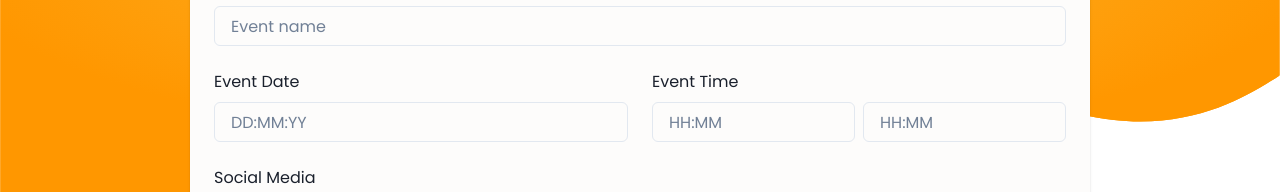
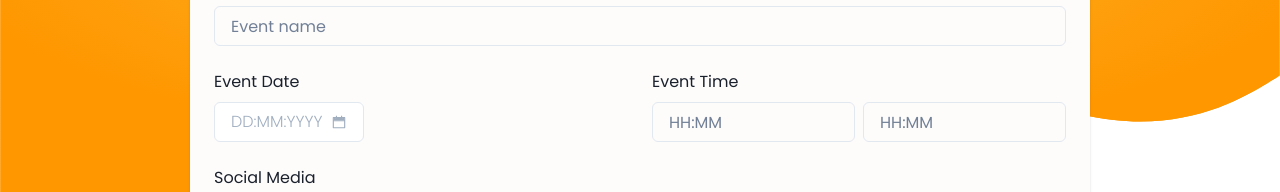
Before and after one commit to patorseing/longfung-linehack-2023, a Next.js app in the folder frontend/: page /registration/event in a window 1280 px wide. Shown: the part 305-497 px from the top of the page. Built offline with nearby package versions, Linux system fonts and the light colour scheme; no server answers; what next-recaptcha-v3, reactfire would draw is missing.

Commit message:
feat: calendar component

```diff
--- a/frontend/components/Calendar/index.tsx
+++ b/frontend/components/Calendar/index.tsx
@@ -1,17 +1,34 @@
 import { useEffect, useState } from "react";
-import { Button, forwardRef, Text, VStack } from "@chakra-ui/react";
+import { UseFormRegisterReturn } from "react-hook-form";
+import {
+  Button,
+  forwardRef,
+  FormLabel,
+  InputProps,
+  FormControl,
+} from "@chakra-ui/react";
 import DatePicker from "react-datepicker";
 import "react-datepicker/dist/react-datepicker.css";
 import { AiTwotoneCalendar } from "react-icons/ai";
-
+import dayjs from "dayjs";
 import colors from "@/lib/theme/color";
 import { DateRankContainer } from "./Calendat.styles";
-type Props = {
+type Props = InputProps & {
   date?: Date;
   label?: string;
-  onChange?: (date: Date) => void;
+  onChange?: (date: string) => void;
+  register?: UseFormRegisterReturn;
+  errorMessage?: string;
+  fontSize?: number;
 };
-export const Calendar = ({ date, label, onChange }: Props) => {
+export const Calendar = ({
+  date,
+  label,
+  onChange,
+  errorMessage,
+
+  fontSize = 16,
+}: Props) => {
   const [selectedDate, setSelectedDate] = useState<Date>();
   const CustomInput = forwardRef(({ value, onClick }, ref) => {
     return (
@@ -42,20 +59,24 @@ export const Calendar = ({ date, label, onChange }: Props) => {
       setSelectedDate(date);
     }
   }, [date]);
+
   return (
-    <VStack sx={{ alignItems: "baseline" }}>
-      {label && <Text sx={{ fontWeight: "light" }}>{label}</Text>}
+    <FormControl isInvalid={!!errorMessage}>
+      {label && (
+        <FormLabel sx={{ fontSize: { base: "14px", md: `${fontSize}px` } }}>
+          {label}
+        </FormLabel>
+      )}
       <DateRankContainer>
         <DatePicker
           selected={selectedDate}
           onChange={(date: Date) => {
-            onChange?.(date);
+            onChange?.(dayjs(date).format("DD/MM/YYYY"));
             setSelectedDate(date);
           }}
           customInput={<CustomInput />}
-          dateFormat="d MMMM yyyy"
         />
       </DateRankContainer>
-    </VStack>
+    </FormControl>
   );
 };
--- a/frontend/components/TimePicker/index.tsx
+++ b/frontend/components/TimePicker/index.tsx
@@ -11,8 +11,7 @@ import {
   Grid,
   Flex,
 } from "@chakra-ui/react";
-import "react-time-picker/dist/TimePicker.css";
-import "react-clock/src/Clock.css";
+// import "react-clock/src/Clock.css";
 import { useState } from "react";
 import { IoMdTime } from "react-icons/io";
 import { TimePickerContainer } from "./TimePicker.styles";
@@ -142,7 +141,7 @@ export const TimePicker = ({ label, time }: Props) => {
           dateFormat="hh:mm"
         />
       </TimePickerContainer> */}
-      <ReactTimePicker onChange={onChange} value={value} />
+      {/* <ReactTimePicker onChange={onChange} value={value} /> */}
     </VStack>
   );
 };
--- a/frontend/features/registration/components/event/FormStep1.tsx
+++ b/frontend/features/registration/components/event/FormStep1.tsx
@@ -3,11 +3,13 @@ import { useFormContext } from "react-hook-form";
 
 import { EventFormValue } from "../../types";
 import { FormInput } from "@/components/FormInput";
+import { Calendar } from "@/components";
 
 export const FormStep1 = () => {
   const {
     register,
     formState: { errors },
+    setValue,
   } = useFormContext<EventFormValue>();
 
   return (
@@ -19,11 +21,14 @@ export const FormStep1 = () => {
         register={register("eventName")}
       />
       <Grid layerStyle="formTwoCol">
-        <FormInput
+        <Calendar
           label="Event Date"
           placeholder="DD:MM:YY"
           errorMessage={errors.eventDate?.message}
           register={register("eventDate")}
+          onChange={(value) => {
+            setValue("eventDate", value as string);
+          }}
         />
         <HStack sx={{ alignItems: "end" }}>
           <FormInput
--- a/frontend/features/registration/pages/EventRegister/index.tsx
+++ b/frontend/features/registration/pages/EventRegister/index.tsx
@@ -27,14 +27,8 @@ const EventRegisterPage = () => {
   const onNextStep = async () => {
     switch (step) {
       case 1:
-        let result1 = await methods.trigger([
-          "eventName",
-          "eventDate",
-          "startTime",
-          "endTime",
-          "location",
-        ]);
-
+        let result1 = await methods.trigger(["eventDate"]);
+        console.log("re", result1);
         if (!result1) return;
 
         setStep((prev) => prev + 1);
--- a/frontend/package.json
+++ b/frontend/package.json
@@ -33,9 +33,9 @@
     "react-dropzone": "^14.2.3",
     "react-hook-form": "^7.43.1",
     "react-icons": "^4.7.1",
-    "yup": "^1.0.0",
     "reactfire": "^4.2.2",
-    "typescript": "4.9.5"
+    "typescript": "4.9.5",
+    "yup": "^1.0.0"
   },
   "devDependencies": {
     "@types/react-datepicker": "^4.8.0"
```
Also changed, not shown: 1 other file (tests, documents, lock files or other folders).
